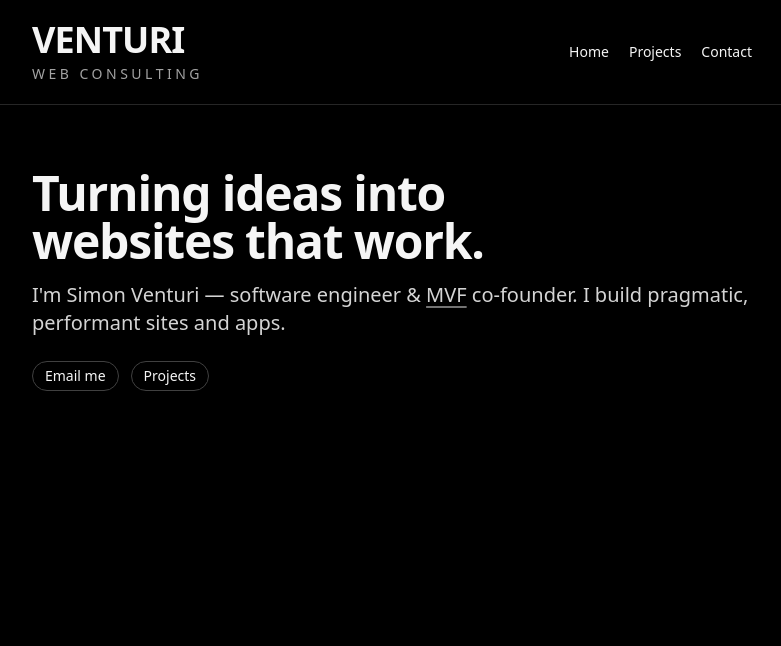
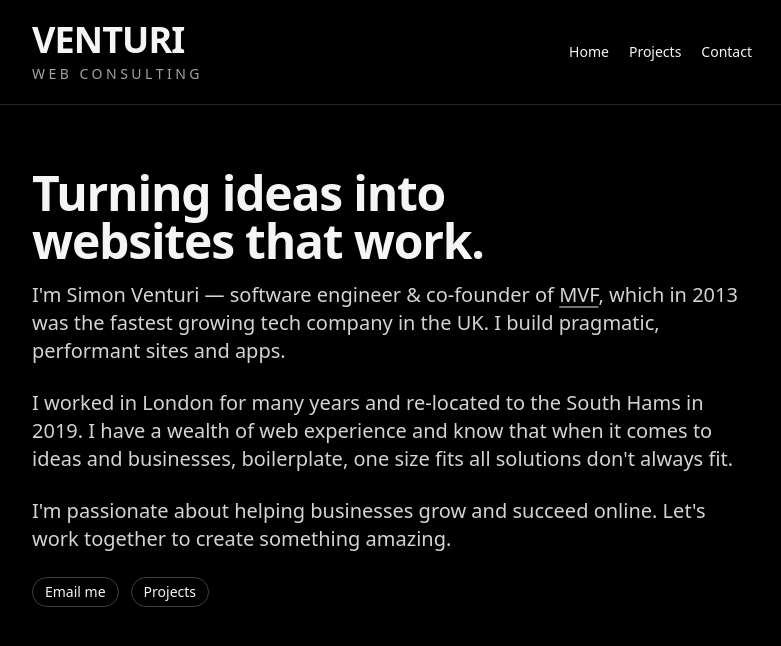
Before and after one commit to simonventuri/venturi-web-consulting, a Next.js app: page / in a window 1280 px wide. Shown: the top 646 px of the page, without its empty margins (248-1029 px from the left). Built offline with nearby package versions, Linux system fonts and the light colour scheme.

Commit message:
Updated copy on home page.

```diff
--- a/app/page.tsx
+++ b/app/page.tsx
@@ -3,7 +3,9 @@ export default function Page() {
     <section id="intro" className="section">
       <div className="container">
         <h1 className="h1 mb-4">Turning ideas into<br />websites that work.</h1>
-        <p className="lead mb-6">I'm Simon Venturi — software engineer & <a href="https://www.mvfglobal.com/" className="underline hover:text-white transition-colors">MVF</a> co‑founder. I build pragmatic, performant sites and apps.</p>
+        <p className="lead mb-6">I'm Simon Venturi — software engineer & co-founder of <a href="https://www.mvfglobal.com/" className="underline hover:text-white transition-colors">MVF</a>, which in 2013 was the fastest growing tech company in the UK. I build pragmatic, performant sites and apps.</p>
+        <p className="lead mb-6">I worked in London for many years and re-located to the South Hams in 2019. I have a wealth of web experience and know that when it comes to ideas and businesses, boilerplate, one size fits all solutions don't always fit.</p>
+        <p className="lead mb-6">I'm passionate about helping businesses grow and succeed online. Let's work together to create something amazing.</p>
         <div className="flex gap-3">
           <a href="mailto:simon@venturiwebconsulting.com" className="badge hover:bg-neutral-900">Email me</a>
           <a href="/projects" className="badge hover:bg-neutral-900">Projects</a>
```
